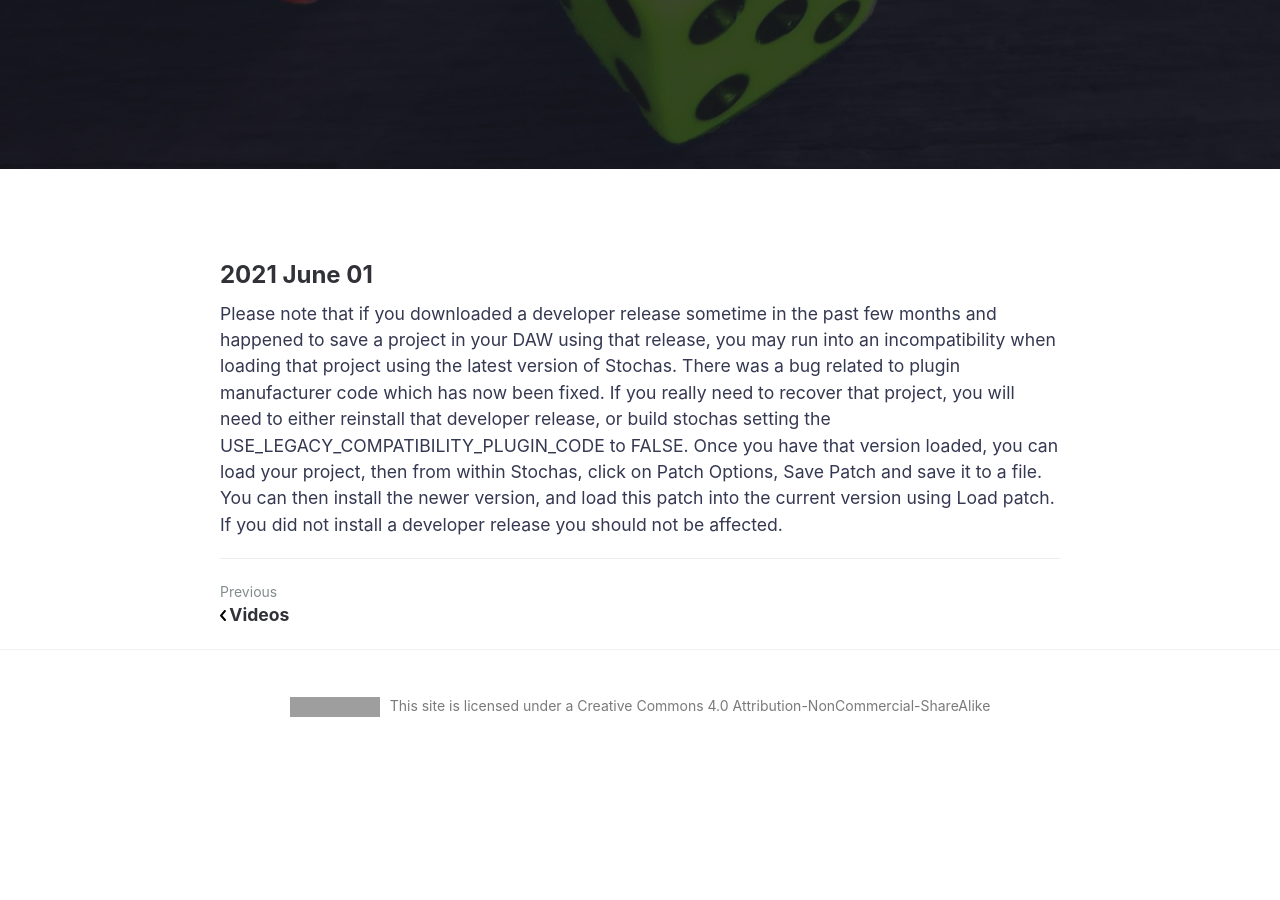
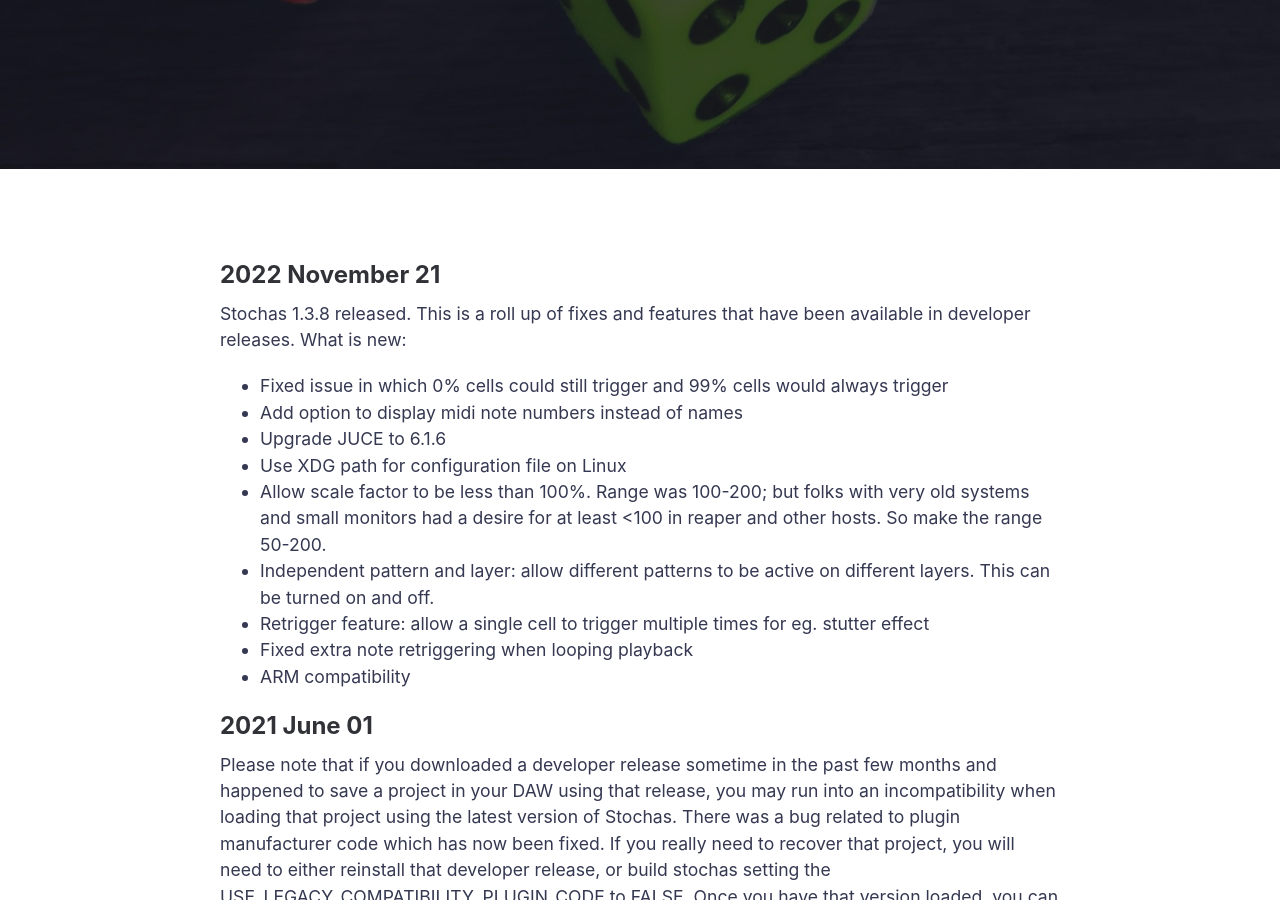
Before and after one commit to surge-synthesizer/stochas.org, a Jekyll site: the page built from _posts/2021-06-01-news.md, in a window 1280 px wide and 900 px high, scrolled down 465 px. Built offline with Jekyll 4.4.1, drawn with Linux system fonts in a browser that asks for light colours; before the commit the page ends 1227 px from its top, so only the background shows below that; grey boxes are pictures that could not be loaded.

Commit message:
whats new

```diff
--- a/_posts/2021-06-01-news.md
+++ b/_posts/2021-06-01-news.md
@@ -5,6 +5,21 @@ title: "What's New"
 summary: News and important advisories
 featured-img: stochas
 ---
+## 2022 November 21
+Stochas 1.3.8 released. This is a roll up of fixes and features that have been available in developer
+releases. What is new:
+ * Fixed issue in which 0% cells could still trigger and 99% cells would always trigger
+ * Add option to display midi note numbers instead of names
+ * Upgrade JUCE to 6.1.6
+ * Use XDG path for configuration file on Linux
+ * Allow scale factor to be less than 100%. Range was 100-200; but folks with very old systems and small
+   monitors had a desire for at least <100 in reaper and other hosts. So make the range 50-200.
+ * Independent pattern and layer: allow different patterns to be active on different layers.
+   This can be turned on and off.
+ * Retrigger feature: allow a single cell to trigger multiple times for eg. stutter effect
+ * Fixed extra note retriggering when looping playback
+ * ARM compatibility
+
 ## 2021 June 01
 Please note that if you downloaded a developer release sometime in the past few months and happened to save a project in your DAW using that release, you may run into an incompatibility when loading that project using the latest version of Stochas. There was a bug related to plugin manufacturer code which has now been fixed. If you really need to recover that project, you will need to either reinstall that developer release, or build stochas setting the USE_LEGACY_COMPATIBILITY_PLUGIN_CODE to FALSE. Once you have that version loaded, you can load your project, then from within Stochas, click on Patch Options, Save Patch and save it to a file. You can then install the newer version, and load this patch into the current version using Load patch.
 If you did not install a developer release you should not be affected.
```
